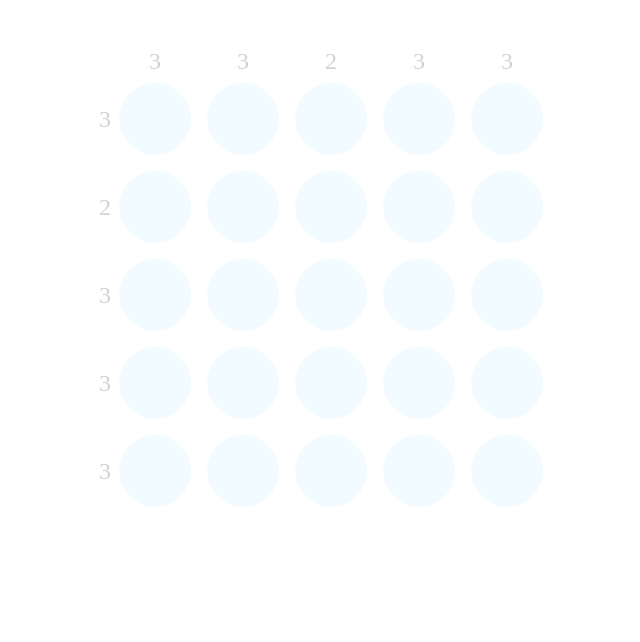
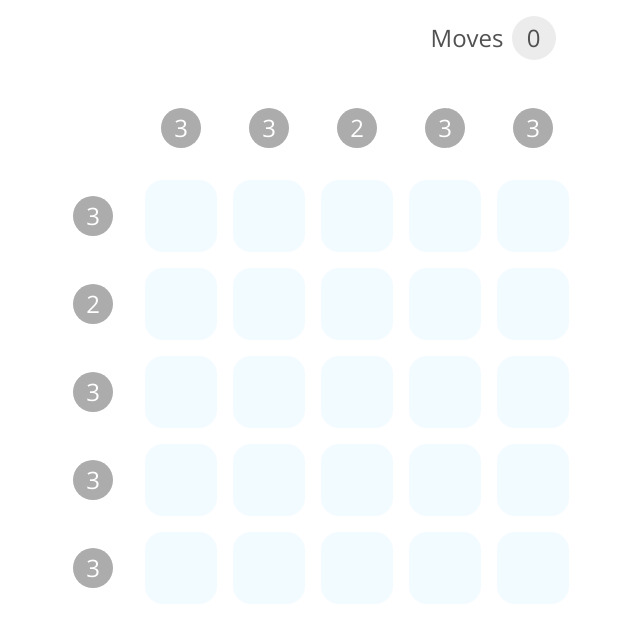
Before and after one commit to atkinchris/allokate, a plain HTML site: page index.html in a window 1280 px wide. Shown: the whole page, without its empty margins (315-955 px from the left). Drawn offline with nearby package versions, Linux system fonts and the light colour scheme.

Commit message:
Improved formatting and added move counter

```diff
--- a/index.html
+++ b/index.html
@@ -5,22 +5,26 @@
   <meta charset="utf-8">
   <meta name="viewport" content="width=device-width, user-scalable=no">
   <title>allokate</title>
+  <link href='http://fonts.googleapis.com/css?family=Open+Sans' rel='stylesheet' type='text/css'>
   <link rel="stylesheet" href="normalize.css">
   <link rel="stylesheet" href="styles.css">
 </head>
 
 <body>
+  <div id="score">
+    <div>Moves</div><div id="moves"></div>
+  </div>
   <table id="game-board">
     <tr>
       <th></th>
-      <th class="column">0</th>
-      <th class="column">0</th>
-      <th class="column">0</th>
-      <th class="column">0</th>
-      <th class="column">0</th>
+      <th><div class="column">0</div></th>
+      <th><div class="column">0</div></th>
+      <th><div class="column">0</div></th>
+      <th><div class="column">0</div></th>
+      <th><div class="column">0</div></th>
     </tr>
     <tr>
-      <td class="row">0</td>
+      <td><div class="row">0</div></td>
       <td><div class="piece"></div></td>
       <td><div class="piece"></div></td>
       <td><div class="piece"></div></td>
@@ -28,7 +32,7 @@
       <td><div class="piece"></div></td>
     </tr>
     <tr>
-      <td class="row">0</td>
+      <td><div class="row">0</div></td>
       <td><div class="piece"></div></td>
       <td><div class="piece"></div></td>
       <td><div class="piece"></div></td>
@@ -36,7 +40,7 @@
       <td><div class="piece"></div></td>
     </tr>
     <tr>
-      <td class="row">0</td>
+      <td><div class="row">0</div></td>
       <td><div class="piece"></div></td>
       <td><div class="piece"></div></td>
       <td><div class="piece"></div></td>
@@ -44,7 +48,7 @@
       <td><div class="piece"></div></td>
     </tr>
     <tr>
-      <td class="row">0</td>
+      <td><div class="row">0</div></td>
       <td><div class="piece"></div></td>
       <td><div class="piece"></div></td>
       <td><div class="piece"></div></td>
@@ -52,7 +56,7 @@
       <td><div class="piece"></div></td>
     </tr>
     <tr>
-      <td class="row">0</td>
+      <td><div class="row">0</div></td>
       <td><div class="piece"></div></td>
       <td><div class="piece"></div></td>
       <td><div class="piece"></div></td>
--- a/main.js
+++ b/main.js
@@ -1,4 +1,5 @@
 function updateCounts(puzzle) {
+	movesElement.innerHTML = puzzle.moveCount;
 	for (var i = 0; i < puzzle.width; i++) {
 		var colTotal = puzzle.sumColumn(i + 1);
 		columnElements[i].innerHTML = colTotal;
@@ -39,5 +40,6 @@ function setupPieces() {
 var puzzle = new Puzzle(5);
 var columnElements = document.getElementsByClassName("column");
 var rowElements = document.getElementsByClassName("row");
+var movesElement = document.getElementById("moves");
 setupPieces();
 updateCounts(puzzle);
--- a/puzzle.js
+++ b/puzzle.js
@@ -1,5 +1,6 @@
 function Puzzle(width) {
 	this.width = width;
+	this.moveCount = 0;
 	this.generate();
 }
 
@@ -17,6 +18,10 @@ Puzzle.prototype.generate = function() {
 			return a + b;
 		});
 	}
+
+	console.log(this.solution.reduce(function(a, b) {
+		return a + b;
+	}));
 }
 
 Puzzle.prototype.sumColumn = function(position) {
@@ -47,7 +52,12 @@ Puzzle.prototype.togglePiece = function(position) {
 	if ((this.sumColumn(column) == 0 || this.sumRow(row) == 0) && value == 0) {
 		return false;
 	}
-	this.pieces[position] = value == 0 ? 1 : 0;
+	if (value == 0) {
+		this.pieces[position] = 1;
+		++this.moveCount;
+	} else {
+		this.pieces[position] = 0;
+	}
 	return true;
 }
 
--- a/styles.css
+++ b/styles.css
@@ -4,24 +4,38 @@ table, tr, th, td {
 
 body {
   overflow: hidden;
-  font-family: helvetica, sans-serif;
+  font-family: 'Open Sans', sans-serif !important;
   background-color: #FFFFFF;
   color: #515151;
+  font: 3vmin bold;
 }
 
 .row,
 .column {
-  opacity: 0.25;
-  font: 1.5em bold;
-  color: #515151;
+  color: white;
   z-index: -1;
+  background-color: #ACACAC;
+  border-radius: 50%;
+  width: 5vmin;
+  height: 5vmin;
+  text-align: center;
+  margin: auto;
+  line-height: 5vmin;
+}
+
+.row {
+  margin-right: 3vmin;
+}
+
+.column {
+  margin-bottom: 3vmin;
 }
 
 .piece {
   height: 9vmin;
   width: 9vmin;
   background-color: #00B4FF;
-  border-radius: 50%;
+  border-radius: 25%;
   margin: 1vmin;
   opacity: 0.05;
   -webkit-transition: all 0.25s ease-in-out;
@@ -31,6 +45,7 @@ body {
 .winner {
   opacity: 1;
   z-index: 10;
+  border-radius: 50%;
   -webkit-transition: transform 1s ease-in-out;
   transition: transform 1s ease-in-out;
   -webkit-transform: scale(40,40);
@@ -42,25 +57,61 @@ body {
 }
 
 .zero {
-  color: #EEEEEE;
+  background-color: #ececec;
 }
 
 #game-board {
   margin: 6vmin auto;
 }
 
-.invisible {
-  display: none;
+#score {
+  width: 60vmin;
+  margin: 2vmin auto;
+}
+
+#score div {
+  display: inline-block;
+  position: relative;
+  left: 72%;
+}
+
+#moves {
+  background-color: #ececec;
+  border-radius: 50%;
+  width: 4vmin;
+  height: 4vmin;
+  padding: 0.25em;
+  line-height: 4vmin;
+  text-align: center;
+  margin-left: 1vmin;
 }
 
 #congratulations {
+  visibility: visible;
+  opacity: 1;
   position: absolute;
-  color: white;
-  font: 4em sans-serif;
+  font: 8vmin sans-serif;
   text-align: center;
-  top: 30%;
-  width: 100%;
+  top: 50%;
+  left: 50%;
+  margin-left: -30vmin;
+  margin-top: -30vmin;
+  width: 60vmin;
+  height: 60vmin;
   z-index: 99;
+  background-color: white;
+  border-radius: 50%;
+  -webkit-transition: visibility 0s ease-in-out .5s, opacity .5s ease-in-out;
+  transition: visibility 0s ease-in-out .5s, opacity .5s ease-in-out;
+}
+
+.invisible {
+  visibility: hidden !important;
+  opacity: 0 !important;
+}
+
+#congratulations p {
+  padding-top: 20vmin;
 }
 
 .button {
```
